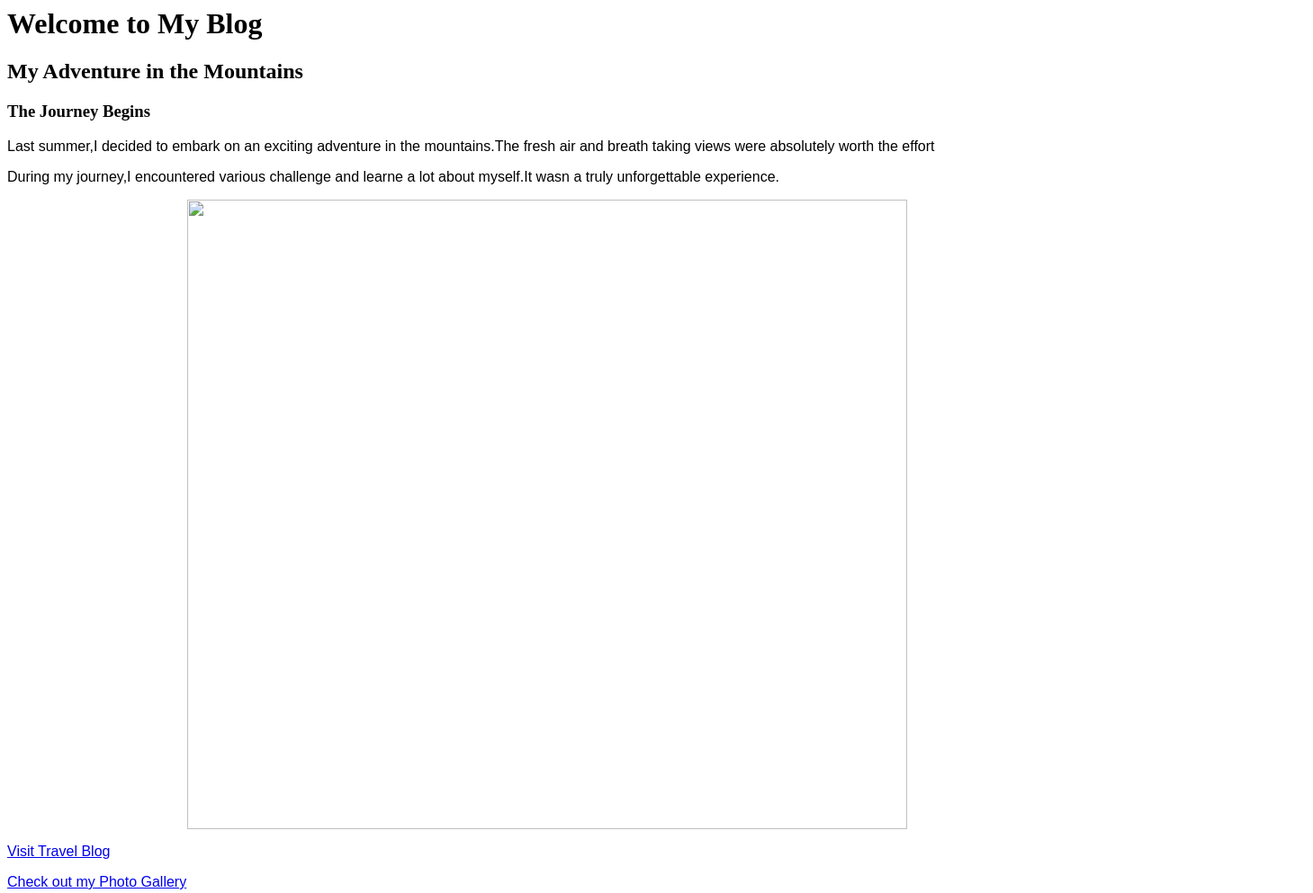
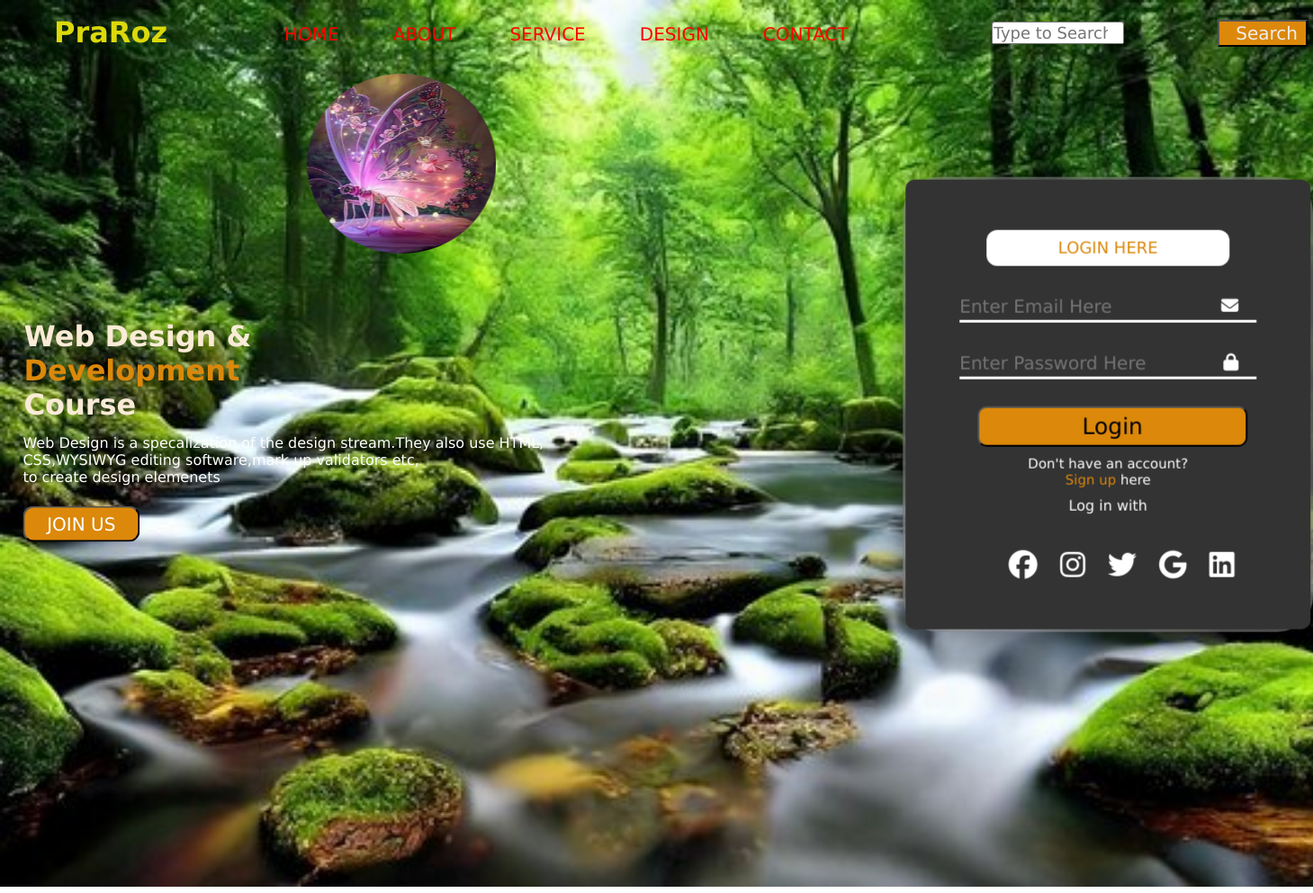
Before and after one commit to Rupsa667/own-project, a plain HTML site: page web.html in a window 1280 px wide. Shown: the whole page at 90% size, 1459 px wide, since content can reach past the window. Drawn offline with Linux system fonts and the light colour scheme.

Commit message:
first commit

```diff
--- /dev/null
+++ b/clock.css
@@ -0,0 +1,51 @@
+*{
+  padding: 0;
+  margin: 0;
+}
+body{
+  background-color:rgb(98, 93, 93) ;
+}
+.container{
+  height: 42vw;
+  width: 40vw;
+  background: url(./clock.png) no-repeat;
+  margin: auto;
+  position: relative;
+  background-size: 100%;
+  padding-top: 10px;
+  margin-top: 25px;
+  background-color:rgba(0, 0, 0, 0.001) ;
+  display: flex;
+  justify-content: center;
+  align-items: center;
+}
+.hour, .minute, .second{
+  position: absolute;
+  border-radius: 10px;
+  background: black;
+  transform-origin: bottom center;
+  transform-origin: bottom;
+}
+.hour{
+  height: 23%;
+  width: 1%;
+  top: 24%;
+  left: 49.43%;
+  transform: rotate(1deg);
+  /* display: none;  */
+}
+.minute{
+  height: 28%;
+  width: 0.7%;
+  top: 19.9%;
+  left: 49.5%;
+  transform: rotate(1deg);
+  /* display: none;  */
+}
+.second{
+  height:37.3%;
+    width: 0.6%;
+    top: 11.5%;
+    left: 49.6%;
+    transform: rotate(1deg);
+}
--- a/tic-tac.css
+++ b/tic-tac.css
@@ -3,62 +3,39 @@
   padding: 0;
 }
 body{
-  background-color: #b3b7ee;
-  text-align: center;
+  background-color: rgb(157, 0, 255);
 }
 .container{
-  height: 70px;
   display: flex;
-  flex-wrap: wrap;
   justify-content: center;
-  align-items:center;
+  align-items: center;
+  margin: 50px 52%;
 }
-.game{
-  height: 60vmin;
-  width: 60vmin;
+.row{
   display: flex;
-  flex-wrap: wrap;
   justify-content: center;
-  align-items:center;
-  gap: 1.5vmin;
+  align-items: center;
+  border: 2px solid black;
 }
-.box{
-  height: 18vmin;
-  width: 18vmin;
-  border-radius: 10px;
-  border: none;
-  box-shadow: 0 0 1px rgba(0,0,0,0.5);
-  font-size: 8vmin;
-  color:#c03351 ;
-  background-color: aqua;
+.column{
+  display: flex;
+  justify-content: center;
+  align-items: center;
+  height: 100px;
+  width: 100px;
+  border: 2px solid black;
+  background-color: rgb(20, 224, 234);
+  color: brown;
+  font-family: Verdana, Geneva, Tahoma, sans-serif;
+  font-weight: bold;
+  font-size: 4em;
+  cursor: pointer;
 }
-#reset{
-  padding: 1rem;
-  font-size: 1.25rem;
-  background-color: #191913;
-  color: bisque;
-  border-radius: 10px;
-  border: none;
-  padding-top: 20px;
-  margin-top: 20px;
+h2{
+  color: rgb(5, 5, 5);
+  font-weight: bolder;
+  margin-top: 100px;
+  margin-left: 680px;
+  text-decoration: underline;
+  font-size: 2em;
 }
-.new-btn{
-  padding: 1rem;
-  font-size: 1.25rem;
-  background-color: #191913;
-  color: bisque;
-  border-radius: 10px;
-  border: none;
-  padding-top: 20px;
-  margin-top: 20px;
-}
-.msg{
-  color: rgb(220, 70, 70);
-  font-size: 8vmin;
-}
-.msg-container{
-  height: 30vmin;
-}
-.hide{
-  display: none;
-}
--- /dev/null
+++ b/web.css
@@ -0,0 +1,284 @@
+*{
+  margin: 0;
+  padding: 0;
+  font-family: Verdana, Geneva, Tahoma, sans-serif;
+}
+body{
+  background: url(./back-image.jpg);
+  height: 100%;
+  width: 80%;
+  margin: 0;
+  background-size: cover;
+}
+.navbar{
+  margin-top:-25px;
+  display: flex;
+  flex-direction: row;
+  align-items: center;
+  justify-content: space-evenly;
+  margin-left: 50px;
+}
+.logo{
+  color: rgb(220, 217, 10);
+  padding: 0 10px;
+  margin-top: 15px;
+}
+.menu{
+ margin: 20 200px;
+ width: 900px;
+}
+ .list{
+display: flex;
+flex-direction:row;
+  margin-top: 20px;
+  margin-left: 60px;
+ list-style-type: none;
+ align-items: center;
+ justify-content: space-around;
+}
+.list li a {
+  text-decoration: none;
+  color: rgb(255, 0, 0);
+  font-weight:lighter;
+  font-size: 20px;
+  margin-left: 60px;
+}
+.searching{
+  height: 120%;
+   transform: translate(-1px,-3%);
+   width: 90%;
+   font-size: large;
+   margin-top: 50px;
+   margin-left: 160px;
+}
+.btn{
+  height: 30px;
+  width: 100px;
+  align-items: center;
+  justify-content: center;
+  background-color:rgb(220, 136, 10) ;
+  transform: translate(380px,-100%);
+  margin-top: 1%;
+  margin-left: 30px;
+}
+ button a{
+  text-decoration: none;
+  color: rgb(241, 237, 237);
+  font-weight:lighter;
+  font-size: 20px;
+  margin-top: 15px;
+  margin-left: 10px;
+  align-content: center;
+}
+ul li a:hover{
+  color:white;
+  backdrop-filter: blur(30px);
+  box-shadow: 0 0 30px rgba(0, 0, 0, 1);
+  cursor: pointer;
+}
+@keyframes slideIn {
+  from {
+      transform: translateX(100%);
+  }
+  to {
+      transform: translateX(0);
+  }
+}
+.image {
+  animation:6s linear 1s infinite alternate slideIn ;
+}
+.butterfly{
+  background-size: cover;
+  height: 200px;
+  width: 210px;
+  border-radius: 50%;
+  border: none;
+}
+.text{
+   display: flex;
+  justify-content: flex-start;
+  align-items: center;
+  padding: 20px 0;
+  margin: 10px 0;
+  transform: translate(10%,40%);
+}
+.web{
+  transform: translate(-30%,-20%);
+  color: antiquewhite;
+}
+span{
+  color:rgb(220, 136, 10) ;
+}
+.design{
+  transform: translate(-57%,170%);
+  color: white;
+  font-weight: lighter;
+}
+.join{
+  transform: translate(-330px,120px);
+  width: 130px;
+  height: 40px;
+  border-radius:12px;
+  background-color:rgb(220, 136, 10);
+  color: white;
+  font-weight: lighter;
+  font-size: 20px;
+}
+.join:focus{
+  background-color: white;
+  color: rgb(10, 137, 210);
+}
+.login-2::after {
+  content: "";
+  z-index: -1;
+  position: absolute;
+  width: 100%;
+  height: 100%;
+  background-color: #333;
+  left: 0;
+  top: 0;
+  border-radius: 10px;
+}
+/* glow */
+.login-2::before {
+  content: "";
+  background: linear-gradient(
+    45deg,
+    #FF0000, #FF7300, #FFFB00, #48FF00,
+    #00FFD5, #002BFF, #FF00C8, #FF0000
+  );
+  position: absolute;
+  top: -2px;
+  left: -2px;
+  background-size: 600%;
+  z-index: -1;
+  width: calc(100% + 4px);
+  height:  calc(100% + 4px);
+  filter: blur(8px);
+  animation: glowing 20s linear infinite;
+  transition: opacity .3s ease-in-out;
+  border-radius: 10px;
+  opacity: 0;
+}
+@keyframes glowing {
+  0% {background-position: 0 0;}
+  50% {background-position: 400% 0;}
+  100% {background-position: 0 0;}
+}
+/* hover */
+.login-2:hover::before {
+  opacity: 1;
+}
+.login-2:active:after {
+  background: transparent;
+}
+.login-2:active {
+  color: #000;
+  font-weight: bold;
+}
+.form{
+  height: 500px;
+  width: 450px;
+  background-color: rgba(0, 0, 0, 0.5);
+  backdrop-filter : blur(10px);
+  border-radius: 40px;
+  border: 3px solid rgba(255, 255, 255, 0.3);
+   box-shadow: 0 0 30px rgba(0, 0, 0, 0.5);
+  display: flex;
+  align-items: center;
+  justify-content: center;
+  flex-direction: column;
+  transform: translate(220%,-56%);
+  margin-top: 30px;
+}
+.login-1{
+  background-color: white;
+  color:rgb(220, 136, 10);
+  align-items: center;
+  font-weight: lighter;
+  font-size: large;
+  height: 40px;
+  width: 60%;
+  border: 40px;
+  border-radius: 12px;
+  padding-top: -60px;
+}
+.form-group{
+  border-bottom: 3px solid #fff;
+  width: 330px;
+  margin: 30px 0;
+  display: flex;
+  gap: 10px;
+  position: relative;
+}
+.form-group input{
+  border-radius: 30%;
+  width: 100%;
+  height: 30px;
+  display: block;
+   background: transparent;
+  color: white;
+   border: none;
+  outline: none;
+ font-size: 20px;
+}
+.form-group i {
+  position: absolute;
+  top: 50%;
+  right: 20px;
+  transform: translateY(-50%);
+  font-size: 1.2em;
+  color: #fff;
+  background: transparent;
+  outline: none;
+}
+.login-2{
+  background-color:rgb(220, 136, 10) ;
+  color: black;
+  width: 300px;
+  height: 45px;
+  border-radius: 10px;
+  display: flex;
+  justify-content: center;
+  align-items: center;
+  margin-left: 20px;
+  font-size: 25px;
+}
+.acnt{
+  text-align: center;
+  color: #fff;
+  padding: 10px 0;
+  font-size: 15px;
+}
+span{
+  color:rgb(220, 136, 10) ;
+}
+.login-3{
+  margin-bottom: 40px;
+  color: white;
+}
+.icon{
+  margin-left: 10px;
+  color: white;
+}
+.fa-brands{
+  margin-left: 20px;
+  font-size: xx-large;
+  transition:0.5s ease 0.2s;
+  border: none;
+  text-decoration:none;
+}
+.login-2:hover {
+  background-color: white;
+  color: black;
+}
+.fa-brands:hover{
+  background-color:rgb(220, 136, 10);
+  border: none;
+  text-decoration:none;
+  cursor: pointer;
+}
+span:active{
+  background-color:rgb(99, 197, 246);
+  cursor: pointer;
+}
--- a/web.html
+++ b/web.html
@@ -1,31 +1,66 @@
-<html>
-  <head>
-    <h1>Welcome to My Blog</h1>
-  </head>
-  <body>
-   <p><h2>My Adventure in the Mountains</h2></p>
-   <p><h3>The Journey Begins</h3> </p>
-   <p>Last summer,I decided to embark on an exciting adventure in the mountains.The fresh air and breath taking views were absolutely worth the effort</p>
-   <p> During my journey,I encountered various challenge and learne a lot about myself.It wasn a truly unforgettable experience.</p>
-   <img class="image" src="c:\Users\User\OneDrive\画像\Rupsa de.jpeg">
-   <p><a href="https://unsplash.com/images/travel">
-    Visit Travel Blog
-  </a>
-  </p>
-    <p><a href="https://www.istockphoto.com/photos/chocolate">
-    Check out my Photo Gallery
-  </a>
-</p>
-  </body>
-  <style>
-    p{
-      font-family: arial;
-      font-size: medium;
-    }
-    .image{
-     width: 800px;
-     height: 700px;
-     margin-left: 200px;
-    }
-  </style>
+<!DOCTYPE html>
+<html lang="en">
+<head>
+  <meta charset="UTF-8">
+  <meta name="viewport" content="width=device-width, initial-scale=1.0">
+  <title>Website</title>
+  <script src="https://kit.fontawesome.com/97ebdf5864.js" crossorigin="anonymous"></script>
+  <link rel="stylesheet" href="./web.css">
+</head>
+<body>
+  <div class="container">
+    <div class="navbar">
+    <div class="logo">
+      <h1>PraRoz</h1>
+    </div>
+    <div class="menu">
+      <ul class="list">
+        <li><a href="#">HOME</a></li>
+        <li><a href="#">ABOUT</a></li>
+        <li><a href="#">SERVICE</a></li>
+        <li><a href="#">DESIGN</a></li>
+        <li><a href="#">CONTACT</a></li>
+      </ul>
+    </div>
+    <div class="typing">
+      <input type="search" class="searching"placeholder="Type to Search">
+      <button class="btn"><a href="#">Search</a></button>
+    </div>
+  </div>
+  <div class="image">
+    <img class="butterfly"src="./butterfly.jpg">
+  </div>
+
+    <div class="text">
+      <h1 class="web">Web Design &<br><span>Development</span><br>Course</h1>
+      <div class="para">
+      <p class="design">Web Design is a specalization of the design stream.They also use HTML,<br>CSS,WYSIWYG editing software,mark up validators etc,<br>to create design elemenets</p>
+      <button class="join">JOIN US</button>
+    </div>
+     </div>
+     <div class="form">
+      <button class="login-1">LOGIN HERE</button>
+      <form>
+        <div class="form-group">
+            <input type="Email" placeholder="Enter Email Here">
+          <i class="fa-solid fa-envelope"></i>
+        </div>
+        <div class="form-group">
+         <input type="Password"placeholder="Enter Password Here" >
+          <i class="fa-solid fa-lock"></i>
+        </div>
+        <button class="login-2">Login</button>
+      </form>
+        <p class="acnt">Don't have an account?<br><span>Sign up</span> here</p>
+        <div class="login-3"><p>Log in with</p></div>
+      <div class="icon">
+        <i class="fa-brands fa-facebook"></i>
+        <i class="fa-brands fa-instagram"></i>
+        <i class="fa-brands fa-twitter"></i>
+        <i class="fa-brands fa-google"></i>
+        <i class="fa-brands fa-linkedin"></i>
+      </div>
+    </div>
+</div>
+</body>
 </html>
```
Also changed, not shown: TIC-TAC.html (+20 -21 lines), clock.html (added, +17 -0 lines), clock.js (added, +17 -0 lines), own.html (added, +31 -0 lines), tic-tac.js (+27 -50 lines), back-image.jpg (added), butterfly.jpg (added), clock.png (added), data base of my clg.html (renamed from my new project.html), 2 other files.
